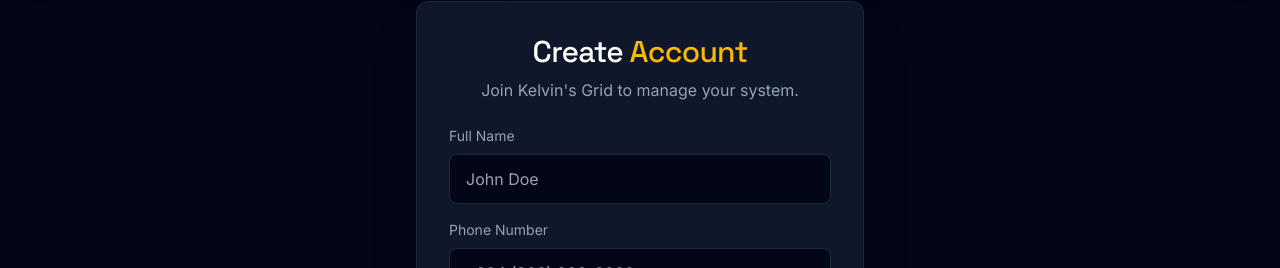
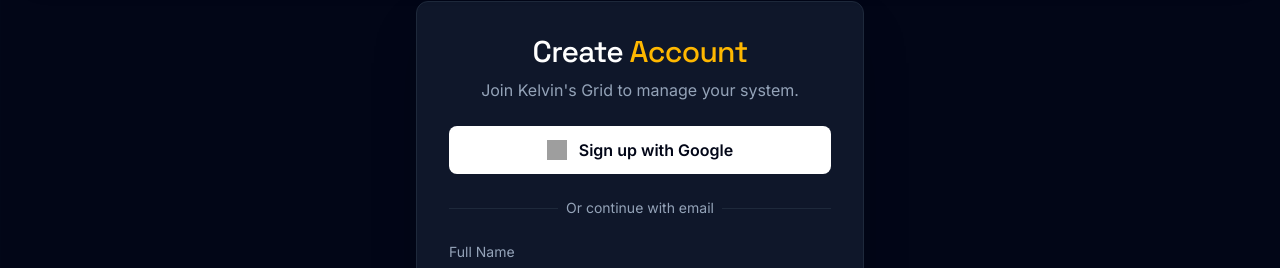
Before and after one commit to VictorChidex1/kelvins-grid, a React (Vite) app: page /signup in a window 1280 px wide. Shown: the part 111-379 px from the top of the page. Built offline with nearby package versions, Linux system fonts and the light colour scheme; no server answers; grey boxes are pictures that could not be loaded.

Commit message:
Google Sign-Up Implemented

```diff
--- a/src/pages/Signup.tsx
+++ b/src/pages/Signup.tsx
@@ -11,9 +11,20 @@
   const [showPassword, setShowPassword] = useState(false);
   const [showConfirmPassword, setShowConfirmPassword] = useState(false);
   const [error, setError] = useState("");
-  const { signup } = useAuth();
+  const { signup, googleLogin } = useAuth();
   const [loading, setLoading] = useState(false);
   const navigate = useNavigate();
+
+  const handleGoogleSignup = async () => {
+    try {
+      setError("");
+      await googleLogin();
+      navigate("/dashboard");
+    } catch (err: any) {
+      console.error(err);
+      setError("Failed to sign up with Google.");
+    }
+  };
 
   // Real-time Validation Logic
   const hasUpper = /[A-Z]/.test(password);
@@ -88,6 +99,30 @@
             {error}
           </div>
         )}
+
+        {/* Google Sign Up */}
+        <button
+          onClick={handleGoogleSignup}
+          className="w-full bg-white text-brand-950 font-bold py-3 rounded-lg flex items-center justify-center gap-3 hover:bg-slate-100 transition-colors mb-6"
+        >
+          <img
+            src="https://www.gstatic.com/firebasejs/ui/2.0.0/images/auth/google.svg"
+            alt="Google"
+            className="w-5 h-5"
+          />
+          Sign up with Google
+        </button>
+
+        <div className="relative mb-6">
+          <div className="absolute inset-0 flex items-center">
+            <div className="w-full border-t border-brand-800"></div>
+          </div>
+          <div className="relative flex justify-center text-sm">
+            <span className="px-2 bg-brand-900 text-slate-400">
+              Or continue with email
+            </span>
+          </div>
+        </div>
 
         <form onSubmit={handleSignup} className="space-y-4">
           <div>
```
Also changed, not shown: 1 other file (tests, documents, lock files or other folders).
